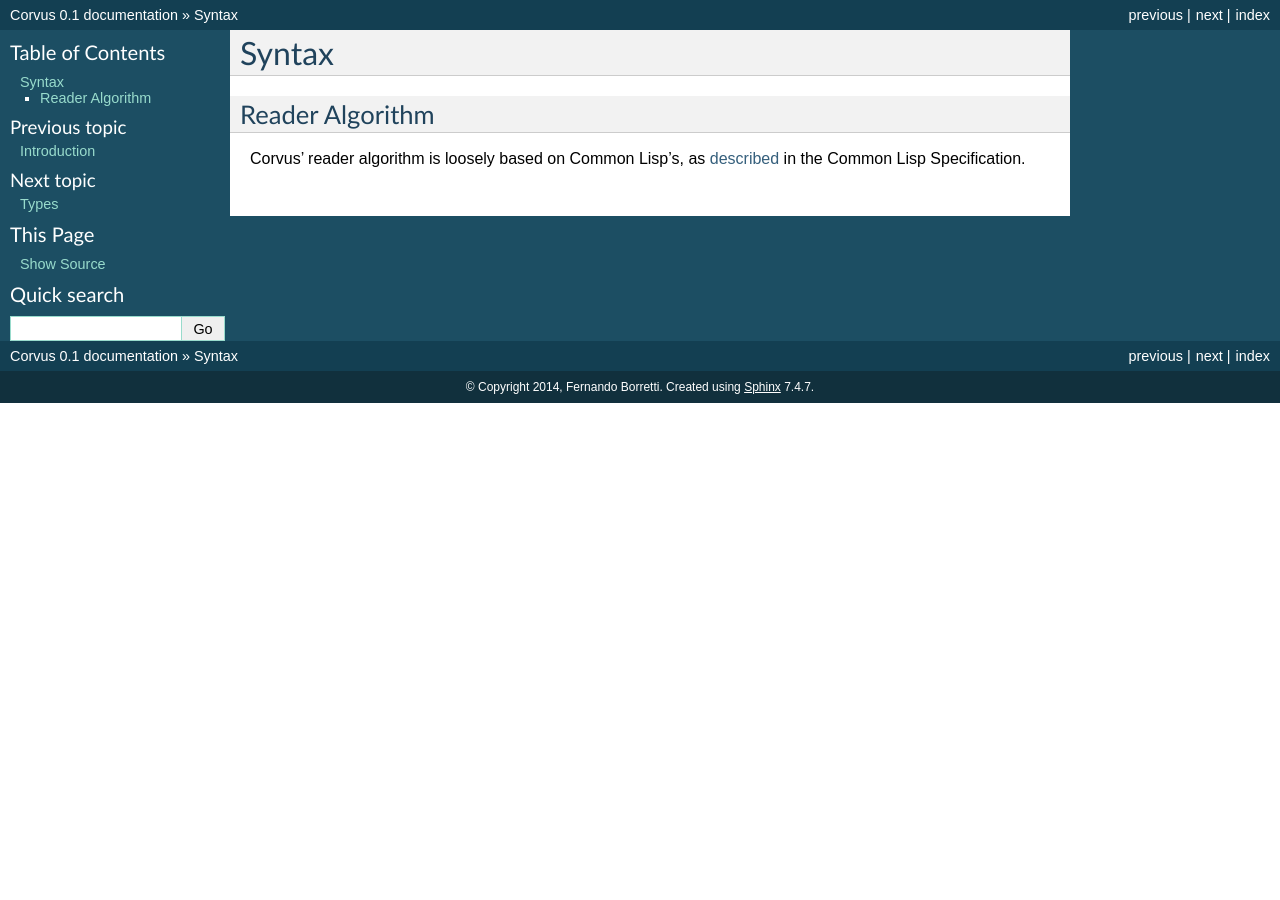
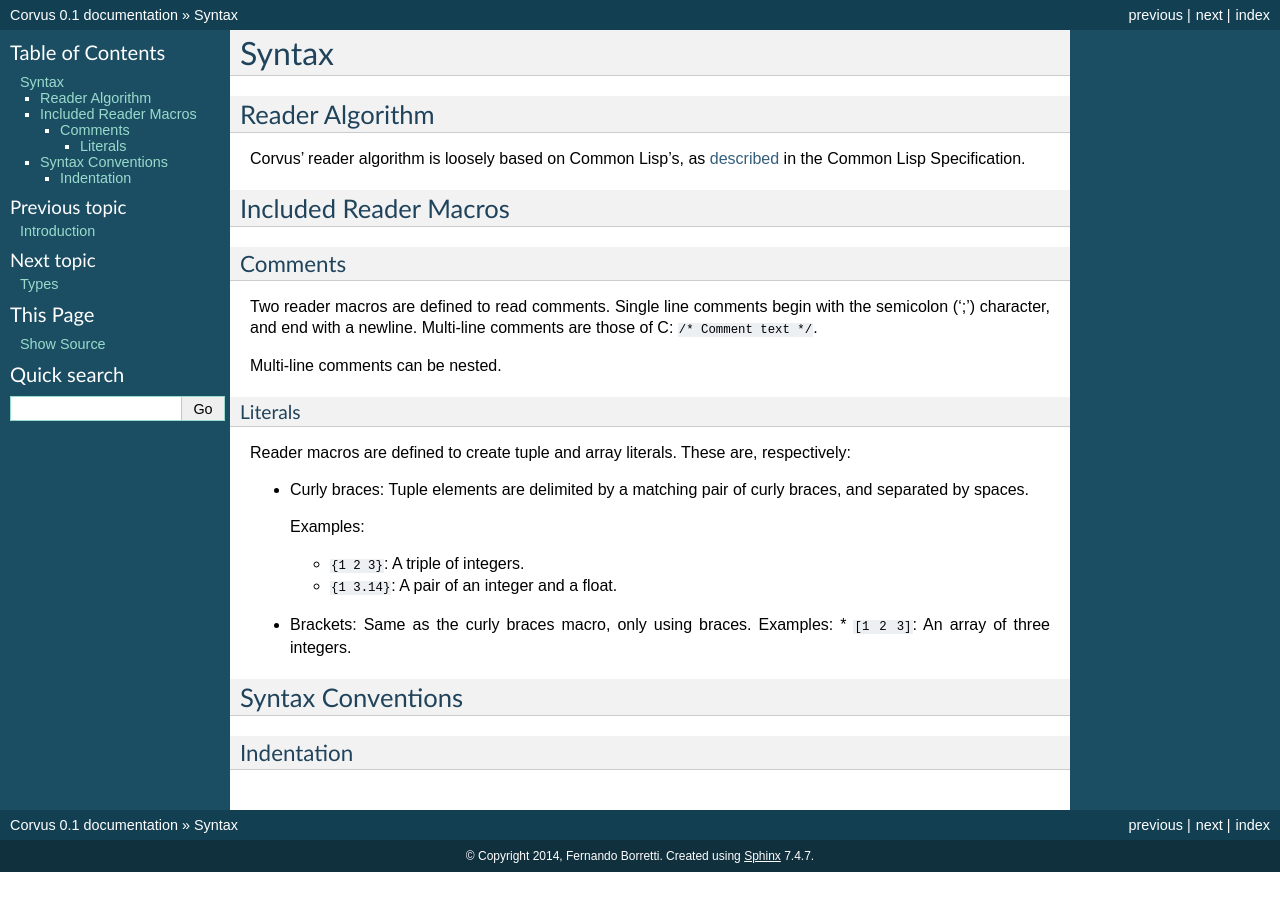
Before and after one commit to eudoxia0/corvus, a Sphinx documentation site: the page built from docs/syntax.rst, in a window 1280 px wide. Built offline with Sphinx 7.4.7, drawn with Linux system fonts in a browser that asks for light colours; formulas are drawn with MathJax 3.

Commit message:
Add syntax documentation, minor changes

```diff
--- a/docs/special-forms.rst
+++ b/docs/special-forms.rst
@@ -34,10 +34,10 @@ Functions
 Assignment and Mutation
 =======================
 
-`set`
+`let`
 -----
 
-`let`
+`set`
 -----
 
 Types
--- a/docs/syntax.rst
+++ b/docs/syntax.rst
@@ -8,3 +8,38 @@ Reader Algorithm
 Corvus' reader algorithm is loosely based on Common Lisp's, as `described
 <http://www.lispworks.com/documentation/HyperSpec/Body/02_b.htm>`_ in the Common
 Lisp Specification.
+
+Included Reader Macros
+======================
+
+Comments
+--------
+
+Two reader macros are defined to read comments. Single line comments begin with
+the semicolon (';') character, and end with a newline. Multi-line comments are
+those of C: :code:`/* Comment text */`.
+
+Multi-line comments can be nested.
+
+Literals
+^^^^^^^^
+
+Reader macros are defined to create tuple and array literals. These are,
+respectively:
+
+* Curly braces: Tuple elements are delimited by a matching pair of curly braces,
+  and separated by spaces.
+
+  Examples:
+
+  * :code:`{1 2 3}`: A triple of integers.
+  * :code:`{1 3.14}`: A pair of an integer and a float.
+* Brackets: Same as the curly braces macro, only using braces.
+  Examples:
+  * :code:`[1 2 3]`: An array of three integers.
+
+Syntax Conventions
+==================
+
+Indentation
+-----------
--- a/docs/types.rst
+++ b/docs/types.rst
@@ -55,6 +55,8 @@ external C functions that take an array as a parameter transparently.
 Tuples
 ^^^^^^
 
+A tuple is an ordered, heterogenous, fixed-size collection of objects.
+
 Records
 ^^^^^^^
 
```
